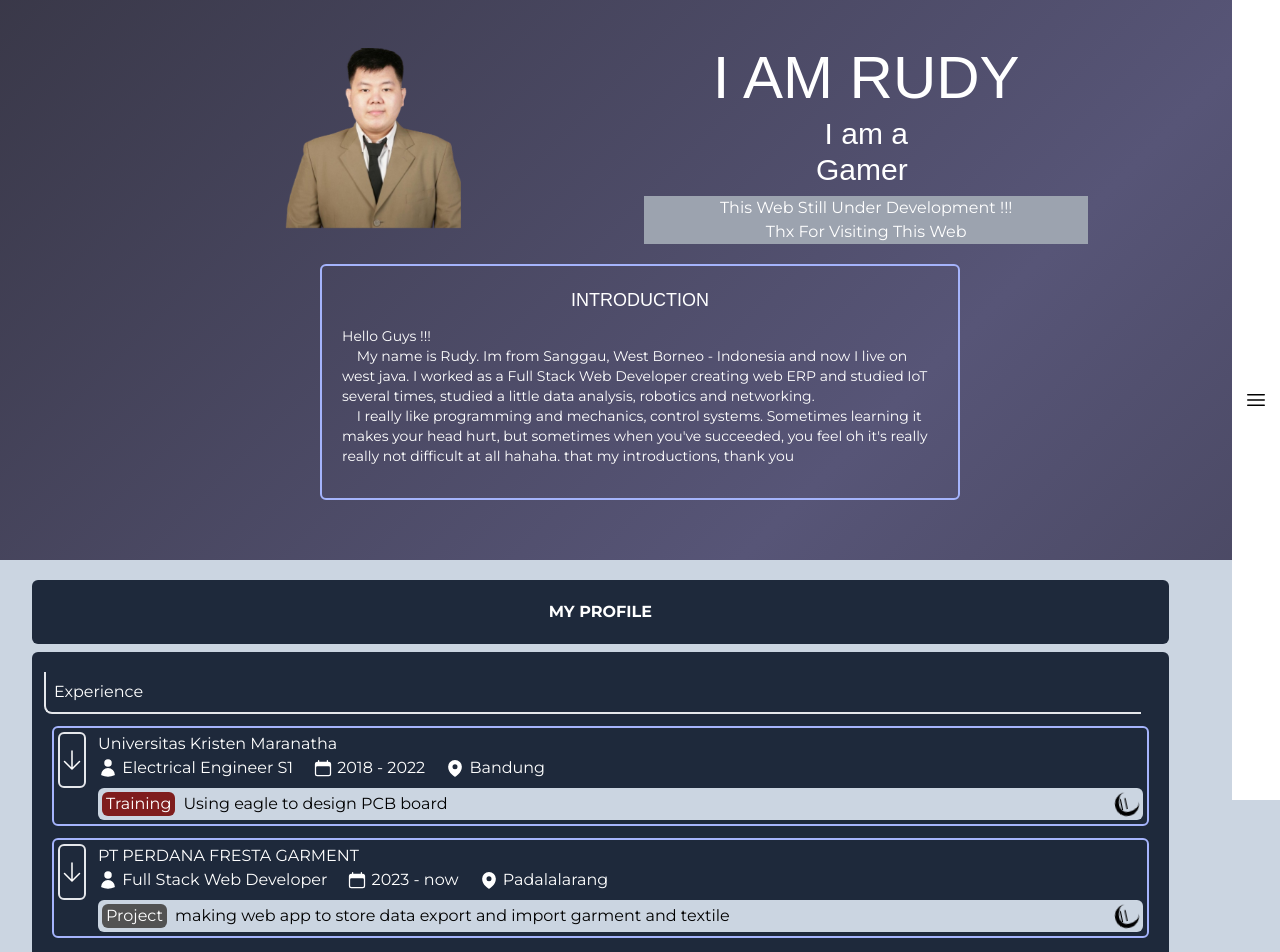
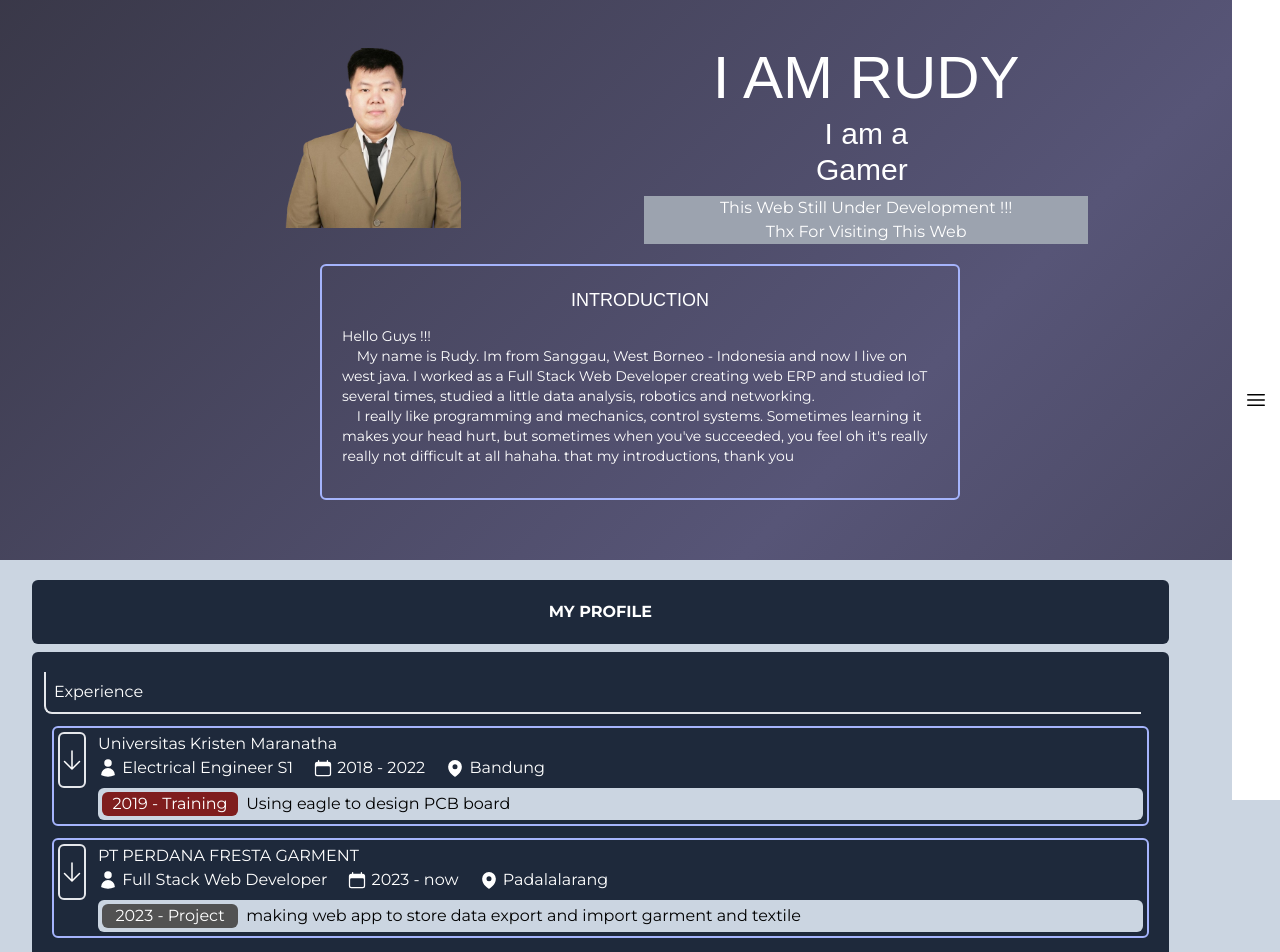
Before and after one commit to Rudy-ChunChunmaru/My_Main_Web, a React (Vite) app: page / in a window 1280 px wide. Shown: the top 952 px of the page. Built offline with nearby package versions, Linux system fonts and the light colour scheme; a web font is replaced by a local one.

Commit message:
2024-05-13

```diff
--- a/src/scenes/profile/Experience_detail_expan_no.tsx
+++ b/src/scenes/profile/Experience_detail_expan_no.tsx
@@ -17,17 +17,10 @@ const Experience_detail_expan_no = ({ detail }: Props) => {
     else return "bg-slate-600";
   };
   let numword = 0;
-  let numcounter = 0;
   const [datadetail, setdatadetail] = useState(detail[numword]);
-  const [counter, setcounter] = useState(0);
+
   useEffect(() => {
     let longcounter = 4000;
-
-    const intervalcounter = setInterval(() => {
-      numcounter++;
-      if (numcounter >= longcounter / 1000) numcounter = 0;
-      setcounter(numcounter);
-    }, 1000);
 
     const interval = setInterval(() => {
       numword++;
@@ -36,12 +29,12 @@ const Experience_detail_expan_no = ({ detail }: Props) => {
     }, longcounter);
     // Clean up the interval on component unmount
     return () => {
-      clearInterval(intervalcounter);
       clearInterval(interval);
     };
   }, []);
 
   return (
+    <div>
       <motion.div
         className="flex w-full rounded-md bg-slate-300 p-1 text-black"
         initial="hidden"
@@ -53,43 +46,19 @@ const Experience_detail_expan_no = ({ detail }: Props) => {
           visible: { opacity: 1, y: 0 },
         }}
       >
-      {/* <span className="text-center font-Protest_Riot text-3xl">
-        {datadetail.info}
-      </span> */}
         <div
           className={
-          "hidden rounded-md px-1 text-white sm:block " +
+            "hidden w-[15%] rounded-md px-1 text-center text-white sm:block " +
             classnamediv(datadetail.doing)
           }
         >
-        {datadetail.doing}
+          {datadetail.time} - {datadetail.doing}
         </div>
         <div className="flex w-full justify-between">
           <div className="pl-2">{datadetail.info}</div>
-        <div className="pl-2">
-          {counter == 0 && (
-            <div className="h-6 w-6 animate-spin rounded-full border-b-4 border-black">
-              I
-            </div>
-          )}
-          {counter == 1 && (
-            <div className="h-6 w-6 animate-spin rounded-full border-b-4 border-l-4 border-black">
-              II
-            </div>
-          )}
-          {counter == 2 && (
-            <div className="h-6 w-6 animate-spin rounded-full border-b-4 border-l-4 border-t-4 border-black">
-              III
-            </div>
-          )}
-          {counter == 3 && (
-            <div className="h-6 w-6 animate-spin rounded-full border-4 border-black">
-              IIII
-            </div>
-          )}
-        </div>
         </div>
       </motion.div>
+    </div>
   );
 };
 
```
Lines whose indentation alone changed are shown as unchanged.
